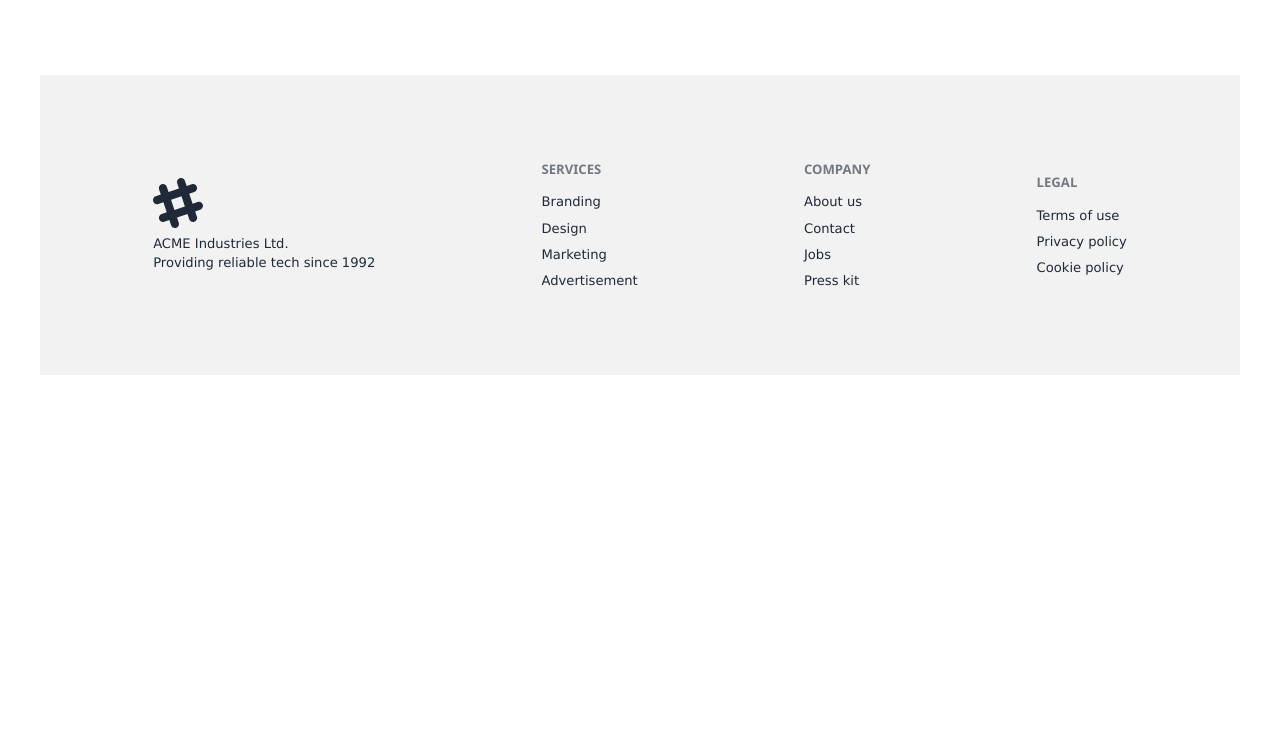
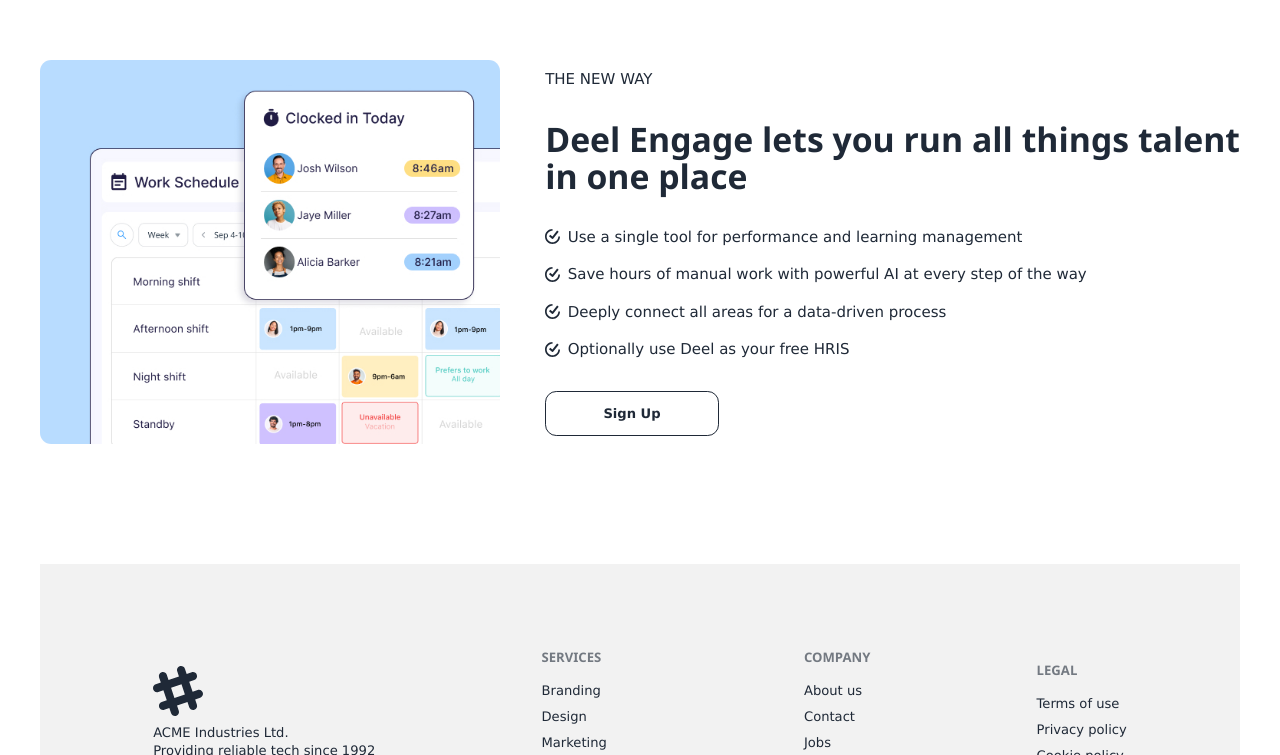
Before and after one commit to Mushfiq-Alam71/deel-user-management, a React (Vite) app: page / in a window 1280 px wide. Shown: the part 1481-2236 px from the top of the page. Before the commit the page ends 1856 px from the top, so only its background shows below. Built offline with nearby package versions, Linux system fonts and the light colour scheme; no server answers.

Commit message:
added workmanagement section in home page

```diff
--- /dev/null
+++ b/src/components/WorkManagement/WorkManagement.jsx
@@ -0,0 +1,38 @@
+import { SiTicktick } from "react-icons/si";
+import { Link } from "react-router-dom";
+
+
+const WorkManagement = () => {
+   return (
+      <div className="flex lg:flex-row gap-12 pt-28">
+         <div>
+            <img className="rounded-xl" src="../../../public/images/worksheet.jpg" alt="" />
+         </div>
+         <div className="flex flex-col justify-center gap-8">
+            <p>THE NEW WAY</p>
+            <h1 className="text-4xl font-semibold">Deel Engage lets you run all things talent in one place</h1>
+            <div className="flex flex-col justify-center gap-4">
+               <div className="flex flex-row gap-2 items-center">
+                  <SiTicktick />
+                  <p>Use a single tool for performance and learning management</p>
+               </div>
+               <div className="flex flex-row gap-2 items-center">
+                  <SiTicktick />
+                  <p>Save hours of manual work with powerful AI at every step of the way</p>
+               </div>
+               <div className="flex flex-row gap-2 items-center">
+                  <SiTicktick />
+                  <p>Deeply connect all areas for a data-driven process</p>
+               </div>
+               <div className="flex flex-row gap-2 items-center">
+                  <SiTicktick />
+                  <p>Optionally use Deel as your free HRIS</p>
+               </div>
+            </div>
+            <Link to='/register' className="btn btn-outline rounded-xl w-1/4">Sign Up</Link>
+         </div>
+      </div>
+   );
+};
+
+export default WorkManagement;
--- a/src/pages/Dashboard/EmployeeList/EmployeeList.jsx
+++ b/src/pages/Dashboard/EmployeeList/EmployeeList.jsx
@@ -1,16 +1,15 @@
 import { Link } from "react-router-dom";
 import { useState } from "react";
 import PayFrom from "../../../components/PayForm/PayFrom";
-import useAxiosSecure from "../../../components/Hooks/useAxiosSecure";
 import Swal from "sweetalert2";
 import { useQuery } from "@tanstack/react-query";
+import useAxiosPublic from "../../../components/Hooks/useAxiosPublic";
 
 
 
 const EmployeeList = () => {
-   const [payableEmployee, setPayableEmployee] = useState({});
    const [months, setMonths] = useState({});
-   const axiosSecure = useAxiosSecure();
+   const axiosSecure = useAxiosPublic();
    const { data: employees = [] } = useQuery({
       queryKey: ['employee'],
       queryFn: async () => {
@@ -18,6 +17,7 @@
          return res.data;
       }
    })
+   console.log(employees);
 
    // const form = useForm();
    const onSubmit = () => {
@@ -49,6 +49,19 @@
          })
    }
 
+   const axiosPublic = useAxiosPublic();
+
+   const [payableEmployee, setPayableEmployee] = useState(null);
+
+   const toggleVerified = async (id) => {
+      const res = await axiosPublic.patch(`users/${id}`);
+      employees((prevEmployees) =>
+         prevEmployees.map((employee) =>
+            employee._id === id ? { ...employee, verified: res.data.verified } : employee
+         )
+      );
+   };
+
    return (
       <div>
          EmployeeList: {employees.length}
@@ -72,14 +85,16 @@
                   <tbody>
                      {/* row 1 */}
                      {
-                        employees.filter(emp => emp.role !== 'HR').map((employee, index) => (
+                        employees.filter(emp => emp.role !== 'HR' && emp.role !== 'admin').map((employee, index) => (
                            // && emp.role !== 'admin'
                            <tr key={employee._id}>
                               <th>{index + 1}</th>
                               <td>{employee.name}</td>
                               <td>{employee.email}</td>
                               <td>{employee.role}</td>
-                              <td>❌</td>
+                              <td onClick={() => toggleVerified(employee._id)}>
+                                 {employee.verified ? '✅' : '❌'}
+                              </td>
                               <td>{employee.bank}</td>
                               <td>{employee.salary}</td>
                               <td onClick={() => { document.getElementById('my_modal').showModal(); setPayableEmployee(employee) }} className="btn btn-outline btn-sm mt-1">Pay</td>
--- a/src/pages/Dashboard/PaymentHistory/PaymentHistory.jsx
+++ b/src/pages/Dashboard/PaymentHistory/PaymentHistory.jsx
@@ -1,6 +1,16 @@
+import { useQuery } from "@tanstack/react-query";
+import useAxiosPublic from "../../../components/Hooks/useAxiosPublic";
 
 
 const PaymentHistory = () => {
+   const axiosSecure = useAxiosPublic();
+   const { data: payment = [] } = useQuery({
+      queryKey: ['payment'],
+      queryFn: async () => {
+         const res = await axiosSecure.get('/payment')
+         return res.data;
+      }
+   })
    return (
       <div className="">
          <div className="overflow-x-auto">
@@ -9,6 +19,7 @@
                <thead>
                   <tr className="">
                      <th className="text-lg text-black"></th>
+                     <th className="text-lg text-black">Employee Name</th>
                      <th className="text-lg text-black">Month</th>
                      <th className="text-lg text-black">Amount</th>
                      <th className="text-lg text-black">Transaction Id</th>
@@ -16,12 +27,17 @@
                </thead>
                <tbody>
                   {/* row 1 */}
-                  <tr>
-                     <th>1</th>
-                     <td>Cy Ganderton</td>
-                     <td>Quality Control Specialist</td>
-                     <td>Blue</td>
-                  </tr>
+                  {
+                     payment.map((payment, index) => (
+                        <tr key={payment._id}>
+                           <th>{index + 1}</th>
+                           <td>{payment.employee_name}</td>
+                           <td>{payment.payment_month}</td>
+                           <td>{payment.salary}</td>
+                           <td>Blue</td>
+                        </tr>
+                     ))
+                  }
                </tbody>
             </table>
          </div>
--- a/src/pages/Home/Home.jsx
+++ b/src/pages/Home/Home.jsx
@@ -1,4 +1,5 @@
 import BannerSlider from "../../components/BannerSlider/BannerSlider";
+import WorkManagement from "../../components/WorkManagement/WorkManagement";
 
 
 const Home = () => {
@@ -22,6 +23,9 @@
             <div className="mt-24">
                 <BannerSlider></BannerSlider>
             </div>
+            <div>
+                <WorkManagement></WorkManagement>
+            </div>
         </section>
 
     );
```
Also changed, not shown: public/images/worksheet.jpg (added).
